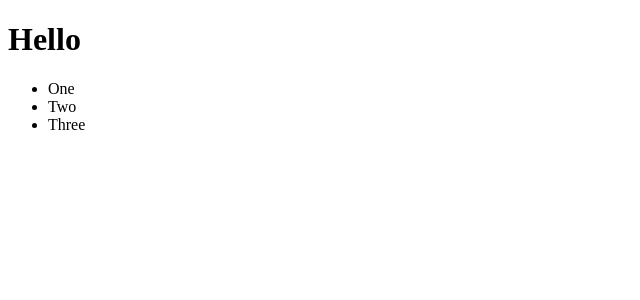
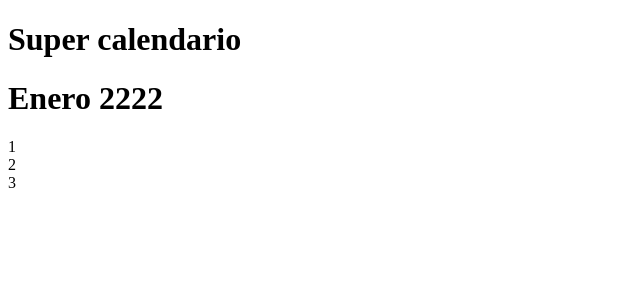
Before and after one commit to aamarber/UD8-DIW, a React app: page / in a window 1280 px wide. Shown: the top 300 px of the page, without its empty margins (0-640 px from the left). Built offline with nearby package versions, Linux system fonts and the light colour scheme.

Commit message:
Fragment

```diff
--- a/src/App.js
+++ b/src/App.js
@@ -1,10 +1,26 @@
+import { Fragment } from "react"
+
+function Calendario() {
+  return (
+    <div>
+      <div id='titulo'>
+        <h1>Enero 2222</h1>
+      </div>
+      <div id='dias'>
+        <div>1</div>
+        <div>2</div>
+        <div>3</div>
+      </div>
+    </div>
+  )
+}
+
 function App() {
   return (
-    <ul id="banana">
-      <li>One</li>
-      <li>Two</li>
-      <li>Three</li>
-    </ul>
+    <Fragment>
+      <h1>Super calendario</h1>
+      <Calendario />
+    </Fragment>
   )
 }
 
--- a/src/index.html
+++ b/src/index.html
@@ -7,7 +7,6 @@
   <title>Document</title>
 </head>
 <body>
-  <h1>Hello</h1>
   <div id="app"></div>
 </body>
 </html>
```
